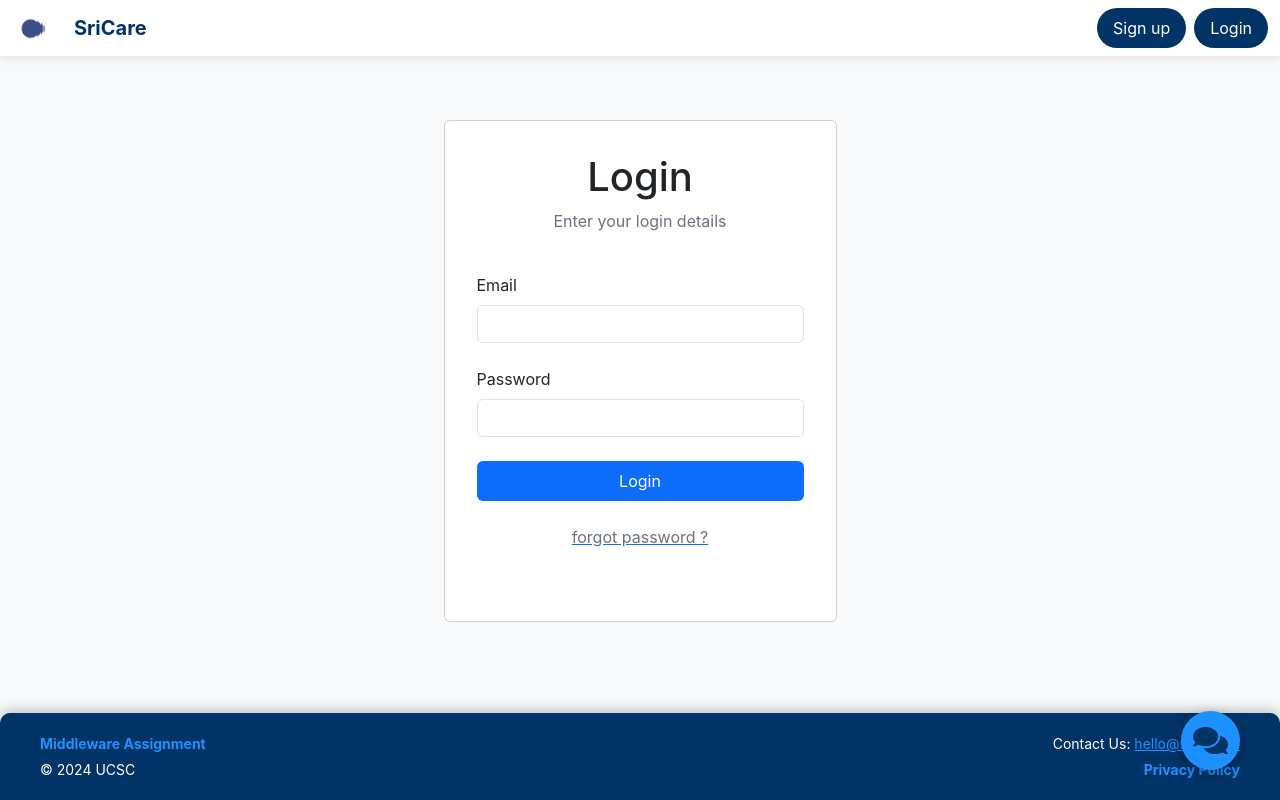
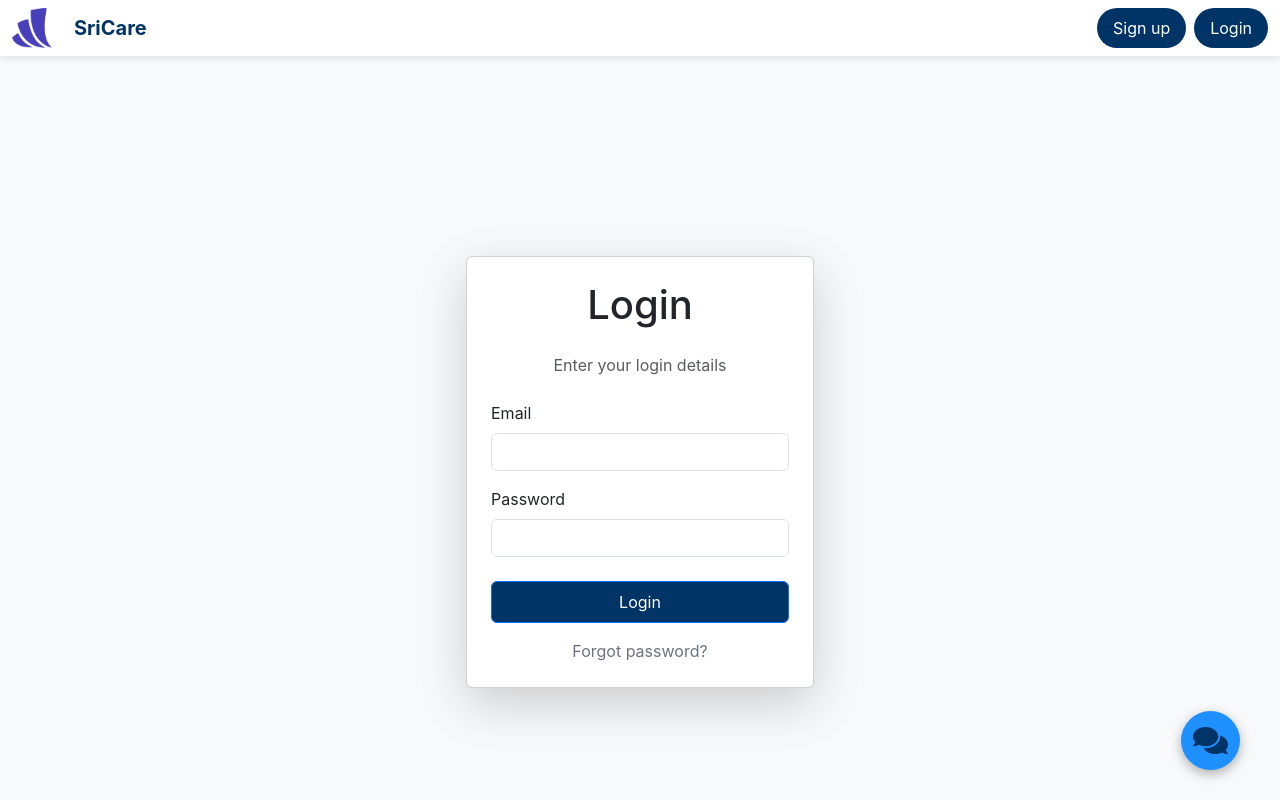
Before and after one commit to Wikumbandara/Sri-Tel-Frontend, a React (Vite) app: page /login in a window 1280 px wide. Built offline with nearby package versions, Linux system fonts and the light colour scheme.

Commit message:
Update home,login,register

```diff
--- a/src/views/auth/Login.jsx
+++ b/src/views/auth/Login.jsx
@@ -1,8 +1,5 @@
-import React from "react";
-
-import { useState } from "react";
-import { Route, useNavigate , Navigate } from "react-router-dom";
-
+import React, { useState } from "react";
+import { useNavigate } from "react-router-dom";
 import {
     CForm,
     CCol,
@@ -17,21 +14,17 @@ import {
 import { toast } from "react-toastify";
 
 import { v_email, v_required } from "../../utils/validator";
-
 import userService from "../../services/userService";
 
 function Login() {
-    // For the server side requests and responses
     const [loading, setLoading] = useState(false);
-    let navigate = useNavigate();
+    const navigate = useNavigate();
 
-    // Form data
     const [loginForm, setLoginForm] = useState({
         email: "",
         password: "",
     });
 
-    // Update the form data while input
     const onUpdateInput = (e) => {
         setLoginForm((prev) => ({
             ...prev,
@@ -39,15 +32,11 @@ function Login() {
         }));
     };
 
-    // For data errors
     const [loginFormErrors, setLoginFormErrors] = useState({
         emailError: "",
         passwordError: "",
     });
 
-    // Validate the data and
-    // If valid send to the server
-    // else show the errors
     const handleSubmit = async (e) => {
         e.preventDefault();
 
@@ -55,26 +44,22 @@ function Login() {
         let passwordError = "";
 
         if (!v_required(loginForm.email)) {
-            emailError = "Email can not be empty.";
+            emailError = "Email cannot be empty.";
         } else if (!v_email(loginForm.email)) {
             emailError = "Email is not valid.";
         }
 
         if (!v_required(loginForm.password)) {
-            passwordError = "Password can not be empty.";
+            passwordError = "Password cannot be empty.";
         }
 
-        // If errors exist, show errors
         setLoginFormErrors({
             emailError,
             passwordError,
         });
 
-        // If no errors exist, send to the server
         if (!(emailError || passwordError)) {
-            // Sending to the server
             setLoading(true);
-
             const payload = {
                 email: loginForm.email,
                 password: loginForm.password,
@@ -87,13 +72,11 @@ function Login() {
                         sessionStorage.setItem("token", res.token);
                         sessionStorage.setItem("id", res.id);
                         navigate("/");
-
                     } else if (res.type === "BAD") {
                         toast.error(res.message);
                     }
 
                     setLoading(false);
-                    navigate("/");
                 },
                 (error) => {
                     const res =
@@ -102,8 +85,6 @@ function Login() {
                             error.response.data.message) ||
                         error.message ||
                         error.toString();
-
-                    // After recieving the server request
                     toast.error(res);
                     setLoading(false);
                 }
@@ -112,71 +93,68 @@ function Login() {
     };
 
     return (
-        <div className="bg-light d-flex flex-row align-items-center ">
+        <div className="bg-light d-flex flex-row align-items-center vh-100">
             <CContainer>
-                <CRow className="justify-content-center mt-5">
-
-                    <CCol md={5}>
-                        <CCard className="mx-4">
-                            <CCardBody className="p-2">
-                                <h1 className="text-center pt-4">Login</h1>
-                                <p className="text-medium-emphasis text-center" style={{color:"#6B7280"}}>
+                <CRow className="justify-content-center">
+                    <CCol md={6} lg={4}>
+                        <CCard className="shadow-lg">
+                            <CCardBody className="p-4">
+                                <h1 className="text-center mb-4">Login</h1>
+                                <p className="text-muted text-center mb-4">
                                     Enter your login details
                                 </p>
-                                <CForm className="row g-4 p-4">
+                                <CForm onSubmit={handleSubmit}>
                                     <CCol md={12}>
                                         <CFormInput
-                                            type="text"
-                                            id="validationServer01"
+                                            type="email"
                                             name="email"
                                             label="Email"
                                             onChange={onUpdateInput}
                                             value={loginForm.email}
                                             feedback={loginFormErrors.emailError}
-                                            invalid={loginFormErrors.emailError ? true : false}
+                                            invalid={!!loginFormErrors.emailError}
                                         />
                                     </CCol>
-                                    <CCol md={12}>
+                                    <CCol md={12} className="mt-3">
                                         <CFormInput
                                             type="password"
-                                            id="validationServer01"
                                             name="password"
                                             label="Password"
                                             onChange={onUpdateInput}
                                             value={loginForm.password}
                                             feedback={loginFormErrors.passwordError}
-                                            invalid={loginFormErrors.passwordError ? true : false}
+                                            invalid={!!loginFormErrors.passwordError}
                                         />
                                     </CCol>
-                                    <CCol md={12}>
+                                    <CCol md={12} className="mt-4">
                                         <div className="d-grid">
                                             <CButton
                                                 color="primary"
                                                 className="py-2"
                                                 disabled={loading}
-                                            onClick={handleSubmit}
-                                            style={{ backgroundColor: "bg-blue-1000", border: "#66cccc" }}
+                                                type="submit"
+                                                style={{ backgroundColor: "#003366" }}
                                             >
-                                            <div className="text-white font-bold">
-                                                Login {loading && <CSpinner size="sm" />}
+                                                {loading ? (
+                                                    <div className="d-flex align-items-center justify-content-center">
+                                                        <CSpinner size="sm" className="me-2" />
+                                                        Logging in...
                                                     </div>
+                                                ) : (
+                                                    "Login"
+                                                )}
                                             </CButton>
                                         </div>
-                                        <div className="forgot-dev p-4">
-                                            <a class="forgot" >
-                                                <p className="text-center" style={{ color: "#6B7280", textDecoration: "none" }}>
-                                                    forgot password ?
-                                                </p>
+                                        <div className="text-center mt-3">
+                                            <a href="#" style={{ color: "#6B7280", textDecoration: "none" }}>
+                                                Forgot password?
                                             </a>
                                         </div>
                                     </CCol>
-
-
                                 </CForm>
                             </CCardBody>
                         </CCard>
                     </CCol>
-
                 </CRow>
             </CContainer>
         </div>
--- a/src/views/auth/Register.jsx
+++ b/src/views/auth/Register.jsx
@@ -1,5 +1,4 @@
 import React from "react";
-import image from "../../assets/images/SignUp.png"
 import { useState } from "react";
 import { Route, useNavigate } from "react-router-dom";
 
@@ -12,9 +11,7 @@ import {
     CRow,
     CCard,
     CCardBody,
-    CFormSelect,
     CSpinner,
-    CCardImageOverlay,
 } from "@coreui/react";
 import { toast } from "react-toastify";
 
@@ -97,7 +94,7 @@ function Register() {
         }
 
         if (!v_required(registerForm.accNumber)) {
-            accNumberError = "Address can not be empty.";
+            accNumberError = "Account Number can not be empty.";
         }
 
         if (!v_required(registerForm.email)) {
@@ -174,7 +171,7 @@ function Register() {
                         error.message ||
                         error.toString();
 
-                    // After recieving the server request
+                    // After receiving the server request
                     toast.error(res);
                     setLoading(false);
                 }
@@ -183,10 +180,9 @@ function Register() {
     };
 
     return (
-        <div className=" bg-light d-flex flex-row align-items-center h-100">
+        <div className="bg-light d-flex flex-row align-items-center h-100">
             <CContainer className="d-flex">
                 <CRow className="justify-content-center">
-
                     <CCol md={5}>
                         <CCard className="mx-4">
                             <CCardBody className="p-4">
@@ -199,99 +195,89 @@ function Register() {
                                     <CCol md={12}>
                                         <CFormInput
                                             type="text"
-                                            id="validationServer01"
                                             name="username"
                                             label="Username"
                                             onChange={onUpdateInput}
                                             value={registerForm.username}
                                             feedback={registerFormErrors.usernameError}
-                                            invalid={registerFormErrors.usernameError ? true : false}
+                                            invalid={!!registerFormErrors.usernameError}
                                         />
                                     </CCol>
                                     <CCol md={6}>
                                         <CFormInput
                                             type="text"
-                                            id="validationServer01"
                                             name="firstName"
                                             label="First name"
                                             onChange={onUpdateInput}
                                             value={registerForm.firstName}
                                             feedback={registerFormErrors.firstNameError}
-                                            invalid={registerFormErrors.firstNameError ? true : false}
+                                            invalid={!!registerFormErrors.firstNameError}
                                         />
                                     </CCol>
                                     <CCol md={6}>
                                         <CFormInput
                                             type="text"
-                                            id="validationServer01"
                                             name="lastName"
                                             label="Last name"
                                             onChange={onUpdateInput}
                                             value={registerForm.lastName}
                                             feedback={registerFormErrors.lastNameError}
-                                            invalid={registerFormErrors.lastNameError ? true : false}
+                                            invalid={!!registerFormErrors.lastNameError}
                                         />
                                     </CCol>
                                     <CCol md={12}>
                                         <CFormInput
                                             type="text"
-                                            id="validationServer01"
                                             name="phone"
                                             label="Phone"
                                             onChange={onUpdateInput}
                                             value={registerForm.phone}
                                             feedback={registerFormErrors.phoneError}
-                                            invalid={registerFormErrors.phoneError ? true : false}
+                                            invalid={!!registerFormErrors.phoneError}
                                         />
                                     </CCol>
                                     <CCol md={12}>
                                         <CFormInput
                                             type="text"
-                                            id="validationServer01"
                                             name="accNumber"
                                             label="Account Number"
                                             onChange={onUpdateInput}
                                             value={registerForm.accNumber}
                                             feedback={registerFormErrors.accNumberError}
-                                            invalid={registerFormErrors.accNumberError ? true : false}
+                                            invalid={!!registerFormErrors.accNumberError}
                                         />
                                     </CCol>
                                     <CCol md={12}>
                                         <CFormInput
                                             type="text"
-                                            id="validationServer01"
                                             name="email"
                                             label="Email"
                                             onChange={onUpdateInput}
                                             value={registerForm.email}
                                             feedback={registerFormErrors.emailError}
-                                            invalid={registerFormErrors.emailError ? true : false}
+                                            invalid={!!registerFormErrors.emailError}
                                         />
                                     </CCol>
                                     <CCol md={6}>
                                         <CFormInput
                                             type="password"
-                                            id="validationServer01"
                                             name="password"
                                             label="Password"
                                             onChange={onUpdateInput}
                                             value={registerForm.password}
                                             feedback={registerFormErrors.passwordError}
-                                            invalid={registerFormErrors.passwordError ? true : false}
+                                            invalid={!!registerFormErrors.passwordError}
                                         />
                                     </CCol>
                                     <CCol md={6}>
                                         <CFormInput
                                             type="password"
-                                            id="validationServer01"
                                             name="confirmPassword"
                                             label="Confirm Password"
                                             onChange={onUpdateInput}
                                             value={registerForm.confirmPassword}
                                             feedback={registerFormErrors.confirmPasswordError}
-                                            invalid={
-                                                registerFormErrors.confirmPasswordError ? true : false
-                                            }
+                                            invalid={!!registerFormErrors.confirmPasswordError}
                                         />
                                     </CCol>
 
@@ -301,7 +287,7 @@ function Register() {
                                             className="py-2"
                                             disabled={loading}
                                             onClick={handleSubmit}
-                                            style={{ backgroundColor: "bg-blue-1000",border:"#66cccc" }}
+                                            style={{ backgroundColor: "#3D4E8B", border: "#66cccc" }}
                                         >
                                             <div className="text-white">
                                                 Register {loading && <CSpinner size="sm" />}
@@ -312,13 +298,6 @@ function Register() {
                             </CCardBody>
                         </CCard>
                     </CCol>
-                    <CCol md={7}>
-                        <div className="text-center mt-4">
-                            <img alt="Responsive image" src={image}  className="img-fluid"
-                            style={{width:"500px",marginBottom:"0px"}}
-                            />
-                        </div>
-                    </CCol>
                 </CRow>
             </CContainer>
         </div>
```
Also changed, not shown: src/assets/images/sriCare_logo.png, src/components/navbar/AppNavbar.jsx (line endings or trailing spaces). Lines whose indentation alone changed are shown as unchanged.
